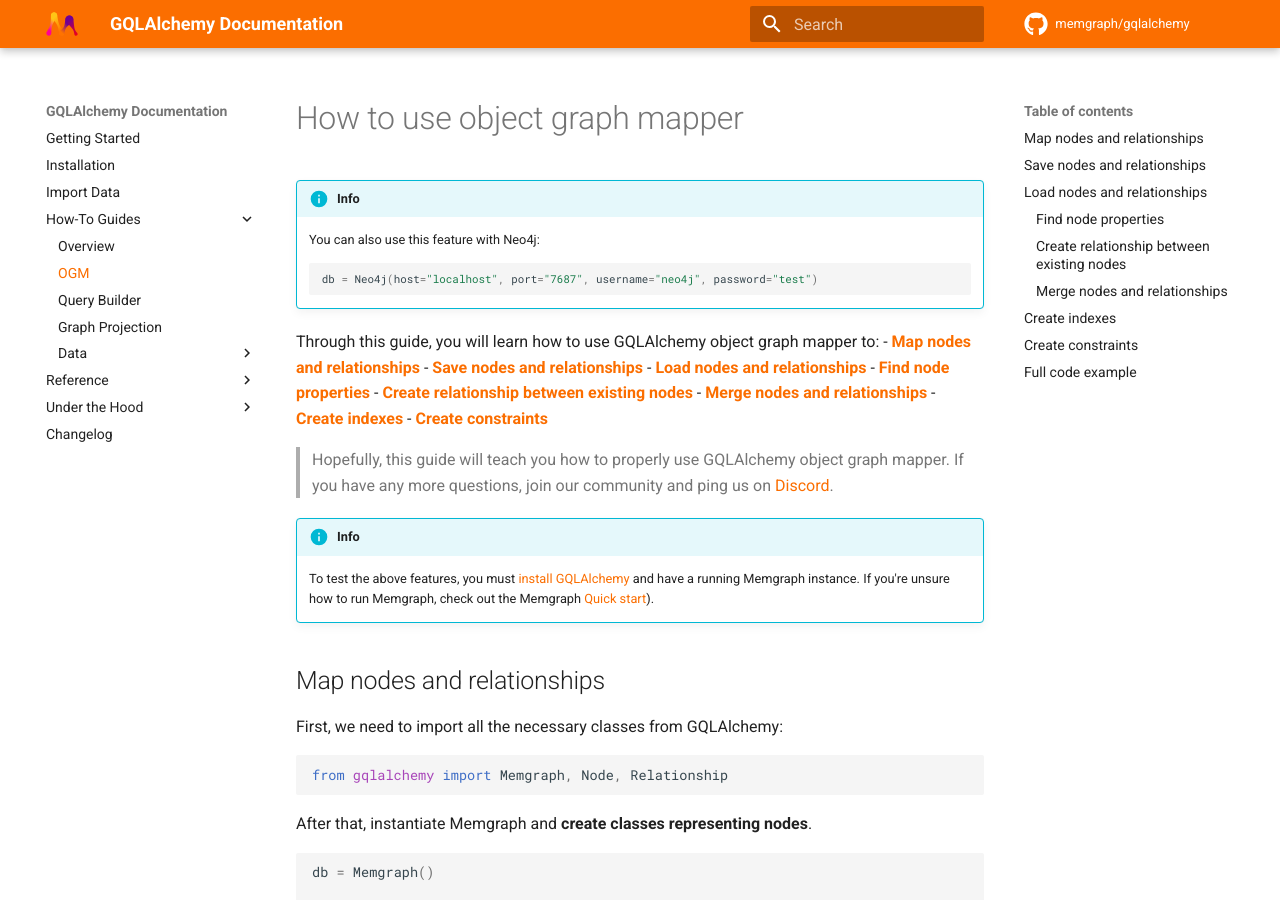
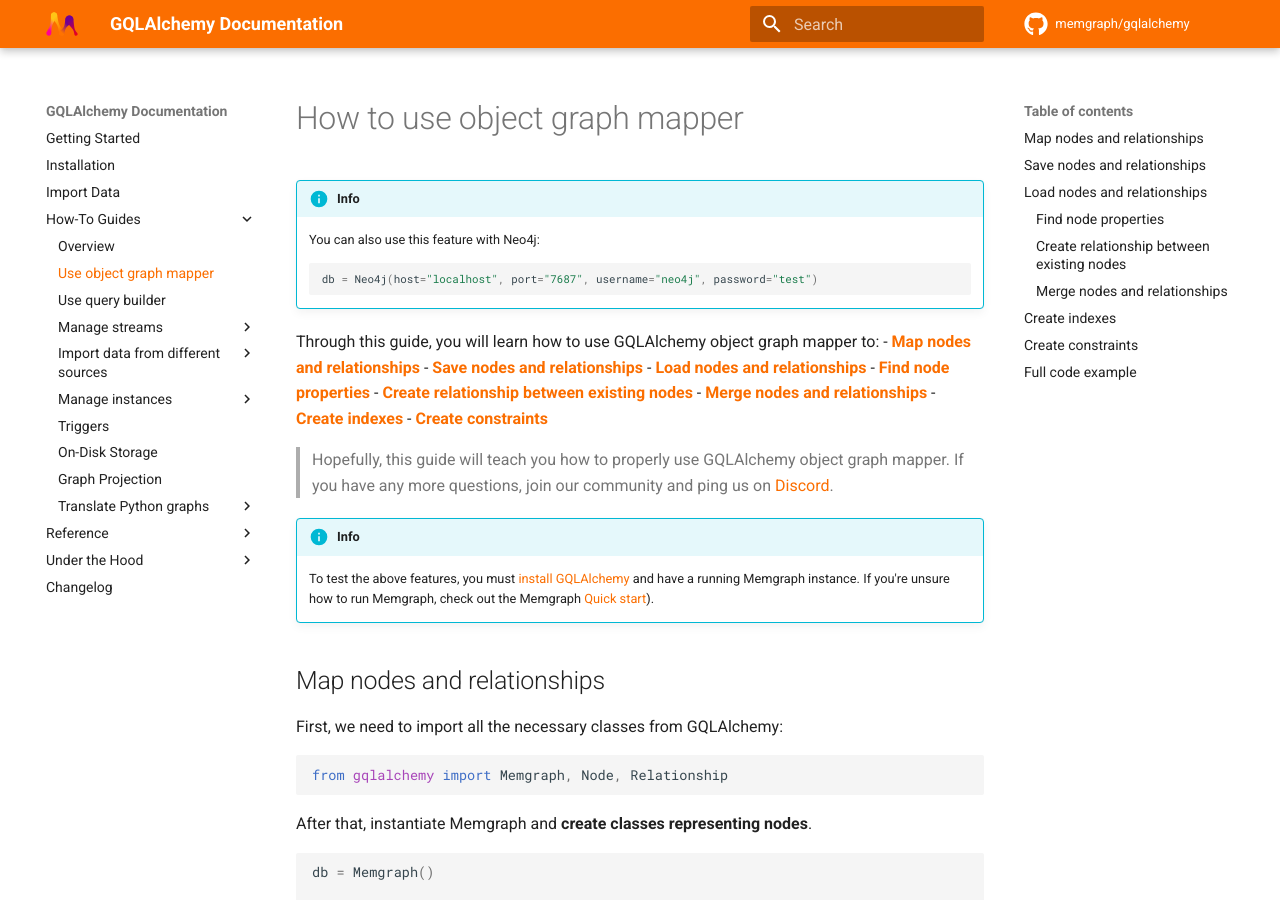
Before and after one commit to memgraph/gqlalchemy, an MkDocs documentation site: the page built from docs/how-to-guides/ogm.md, in a window 1280 px wide and 900 px high. Built offline with MkDocs 1.6.1 and Material for MkDocs 9.7.7, drawn with Linux system fonts in a browser that asks for light colours; comment, search, counter and statistics services are not loaded.

Commit message:
Reorder menu items

```diff
--- a/mkdocs.yml
+++ b/mkdocs.yml
@@ -17,25 +17,28 @@
     primary: 'custom'
     accent: 'custom'
 nav:
-  - Getting Started: 'index.md'
+  - Getting Started: 'getting-started.md'
   - Installation: 'installation.md'
   - Import Data: 'import-data.md'
   - How-To Guides:
     - Overview: 'how-to-guides/overview.md'
-    - OGM: 'how-to-guides/ogm.md'
-    - Query Builder: 'how-to-guides/query-builder.md'
-    - Graph Projection: 'how-to-guides/query-builder/graph-projection.md'
-    - Data:
-      - Memgraph Binary Instance: 'how-to-guides/instance-runner/memgraph-binary-instance.md'
-      - Memgraph Docker Instance: 'how-to-guides/instance-runner/memgraph-docker-instance.md'
-      - Import Table Data to Graph Database: 'how-to-guides/loaders/import-table-data-to-graph-database.md'
-      - Make a Custom File System Importer: 'how-to-guides/loaders/make-a-custom-file-system-importer.md'
-      - On-Disk Storage: 'how-to-guides/on-disk-storage/on-disk-storage.md'
+    - Use object graph mapper: 'how-to-guides/ogm.md'
+    - Use query builder: 'how-to-guides/query-builder.md'
+    - Manage streams:
       - Kafka Streams: 'how-to-guides/streams/kafka-streams.md'
       - Pulsar Streams: 'how-to-guides/streams/pulsar-streams.md'
+    - Import data from different sources:
+      - Table to Graph Importer: 'how-to-guides/loaders/table-to-graph-importer.md'
+      - Custom File System Importer: 'how-to-guides/loaders/custom-file-system-importer.md'
+    - Manage instances:
+      - Memgraph Docker Instance: 'how-to-guides/instance-runner/memgraph-docker-instance.md'
+      - Memgraph Binary Instance: 'how-to-guides/instance-runner/memgraph-binary-instance.md'
+    - Triggers: 'how-to-guides/triggers/triggers.md'
+    - On-Disk Storage: 'how-to-guides/on-disk-storage/on-disk-storage.md'
+    - Graph Projection: 'how-to-guides/query-builder/graph-projection.md'
+    - Translate Python graphs:
+      - Import Python Graphs: 'how-to-guides/translators/import-python-graphs.md'
       - Export Python Graphs: 'how-to-guides/translators/export-python-graphs.md'
-      - Import Python Graphs: 'how-to-guides/translators/import-python-graphs.md'
-      - Triggers: 'how-to-guides/triggers/triggers.md'
   - Reference:
     - Overview: 'reference/gqlalchemy/overview.md'
     - Connection: 'reference/gqlalchemy/connection.md'
@@ -73,6 +76,7 @@
     - Overview: 'under-the-hood/overview.md'
     - Python Graph Translators: 'under-the-hood/python-graph-translators.md'
   - Changelog: 'changelog.md'
+
 repo_name: 'memgraph/gqlalchemy'
 repo_url: 'https://github.com/memgraph/gqlalchemy'
 extra_css:
```
